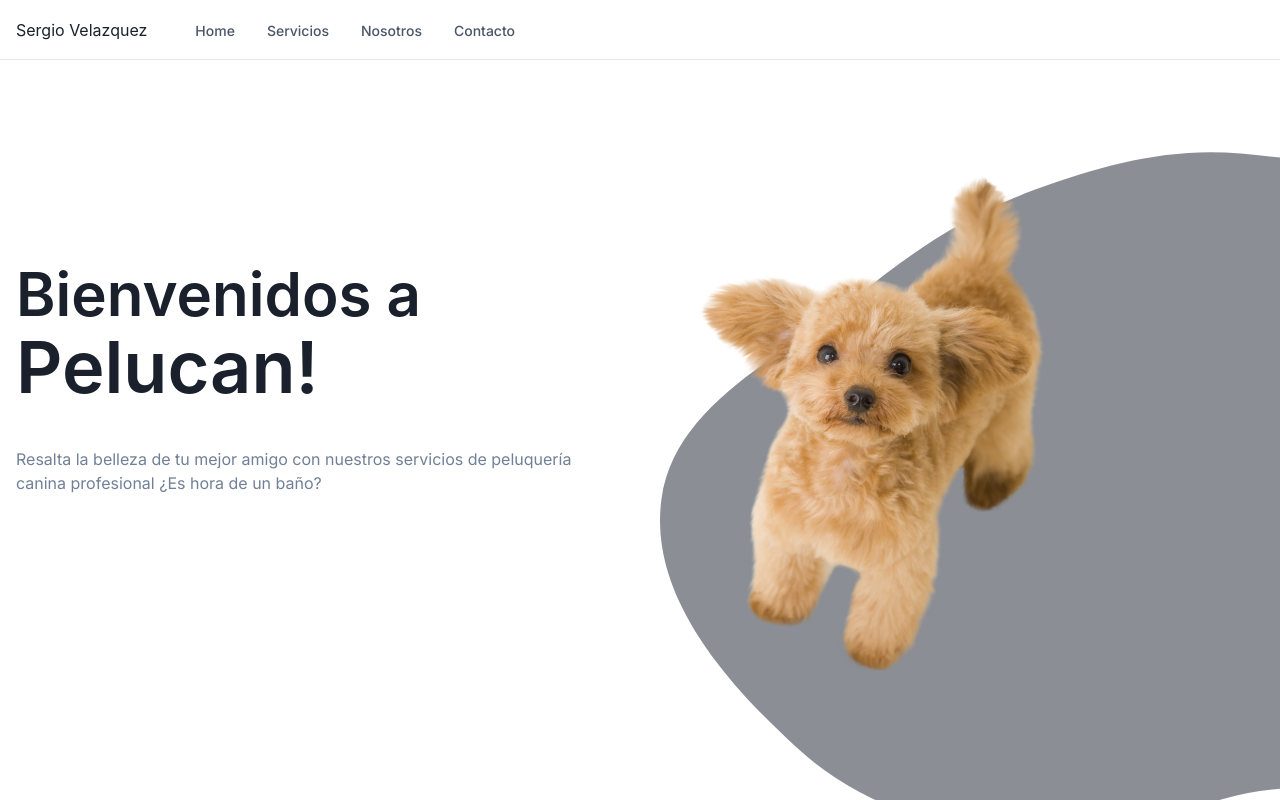
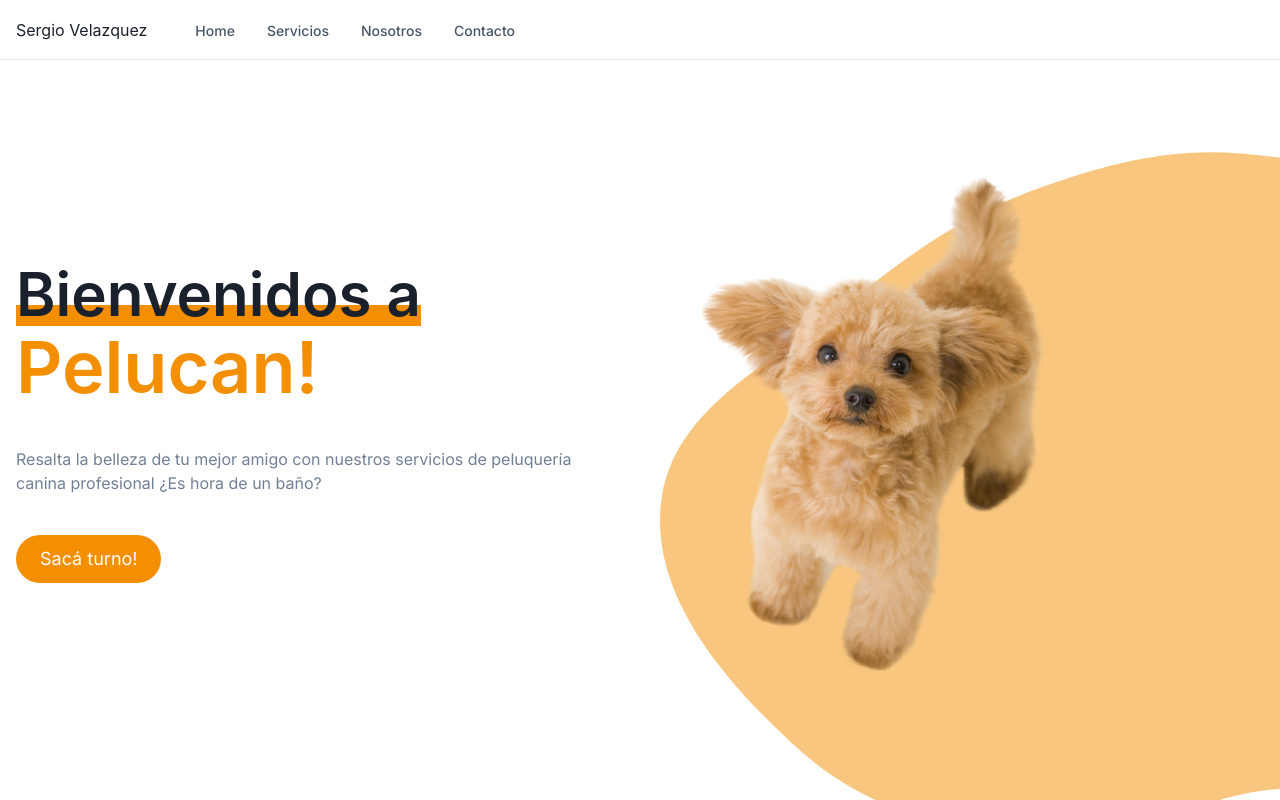
Before and after one commit to Bena90/pelucan_web, a Next.js app: page / in a window 1280 px wide. Shown: the top 800 px of the page. Built offline with nearby package versions, Linux system fonts and the light colour scheme.

Commit message:
fix colors

```diff
--- a/app/globals.css
+++ b/app/globals.css
@@ -18,6 +18,10 @@
     #0071ff33 160deg,
     transparent 360deg
   );
+
+  --primary-color-opacity: #f38f0080;
+  --primary-color: #f38f00;
+  --primary-dark: #a15e00;
   --secondary-glow: radial-gradient(
     rgba(255, 255, 255, 1),
     rgba(255, 255, 255, 0)
@@ -90,17 +94,7 @@ body {
   overflow-x: hidden;
 }
 
-body {
-
-}
-
 a {
   color: inherit;
   text-decoration: none;
 }
-
-@media (prefers-color-scheme: dark) {
-  html {
-    color-scheme: dark;
-  }
-}
```
